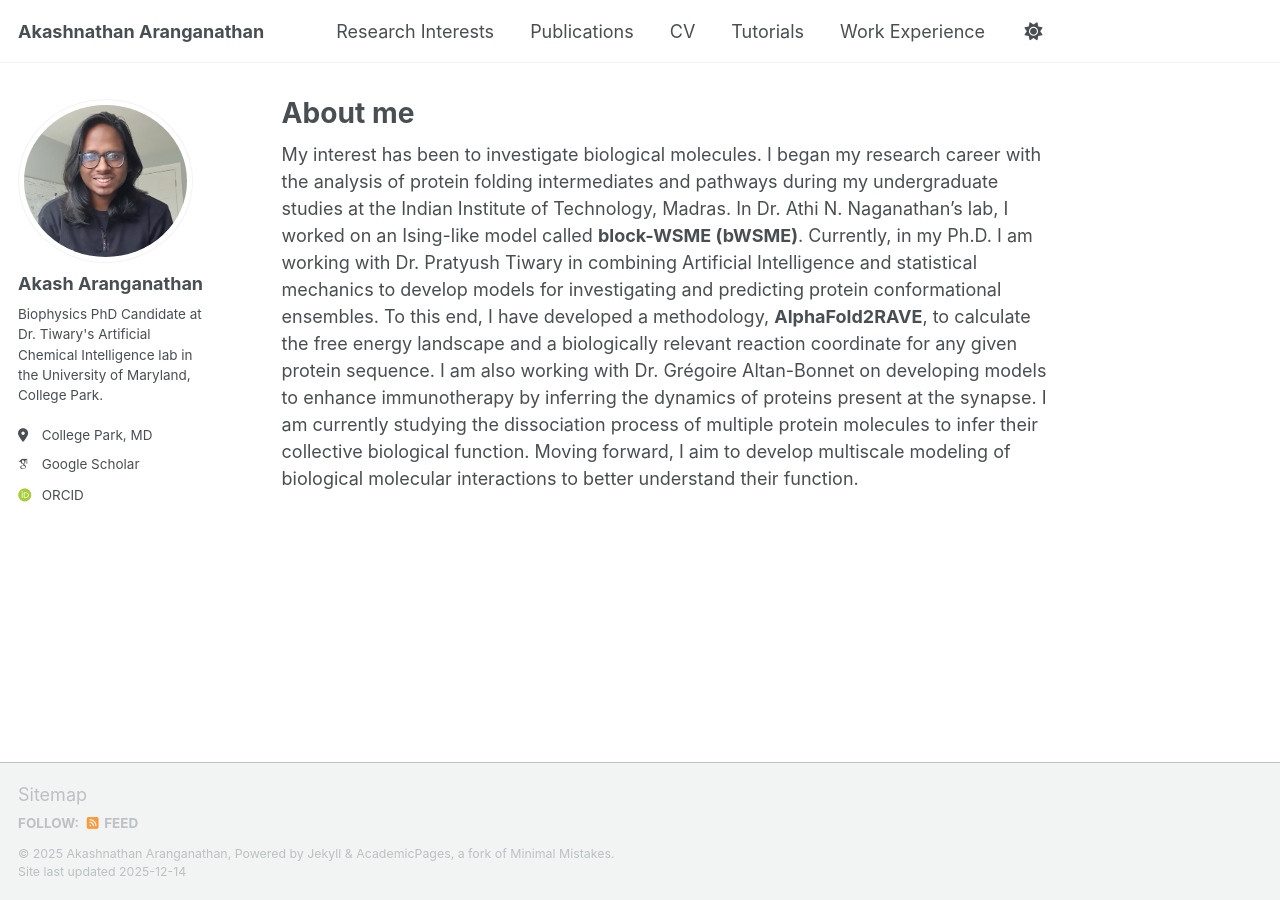
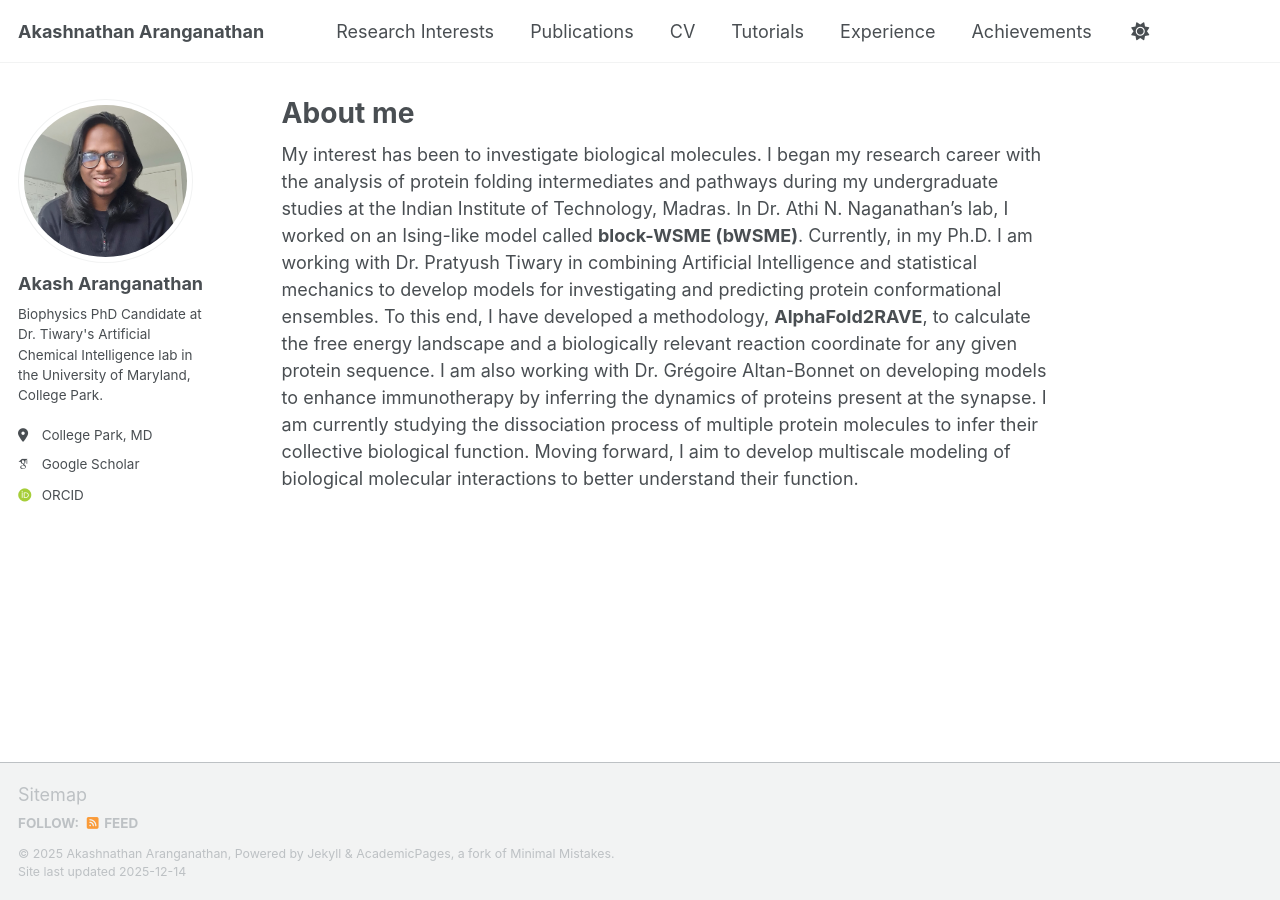
Before and after one commit to Akash-Aranganathan/akash-aranganathan.github.io, a Jekyll site: the page built from _pages/about.md, in a window 1280 px wide. Built offline with Jekyll 4.4.1, drawn with Linux system fonts in a browser that asks for light colours; some web fonts are replaced; a script that is not in the unit is left out.

Commit message:
Update navigation titles and URLs in YAML file

```diff
--- a/_data/navigation.yml
+++ b/_data/navigation.yml
@@ -20,10 +20,13 @@ main:
     #url: <embed src="{{ site.baseurl }}/files/cv.pdf" width="600" height="700" type='application/pdf'>
 
   - title: "Tutorials"
-    url: /teaching/
+    url: /tutorials/
 
-  - title: "Work Experience"
+  - title: "Experience"
     url: /workexp/
+
+  - title: "Achievements"
+    url: /achievements/
 
  # - title: "Talks"
  #   url: /talks/
```
